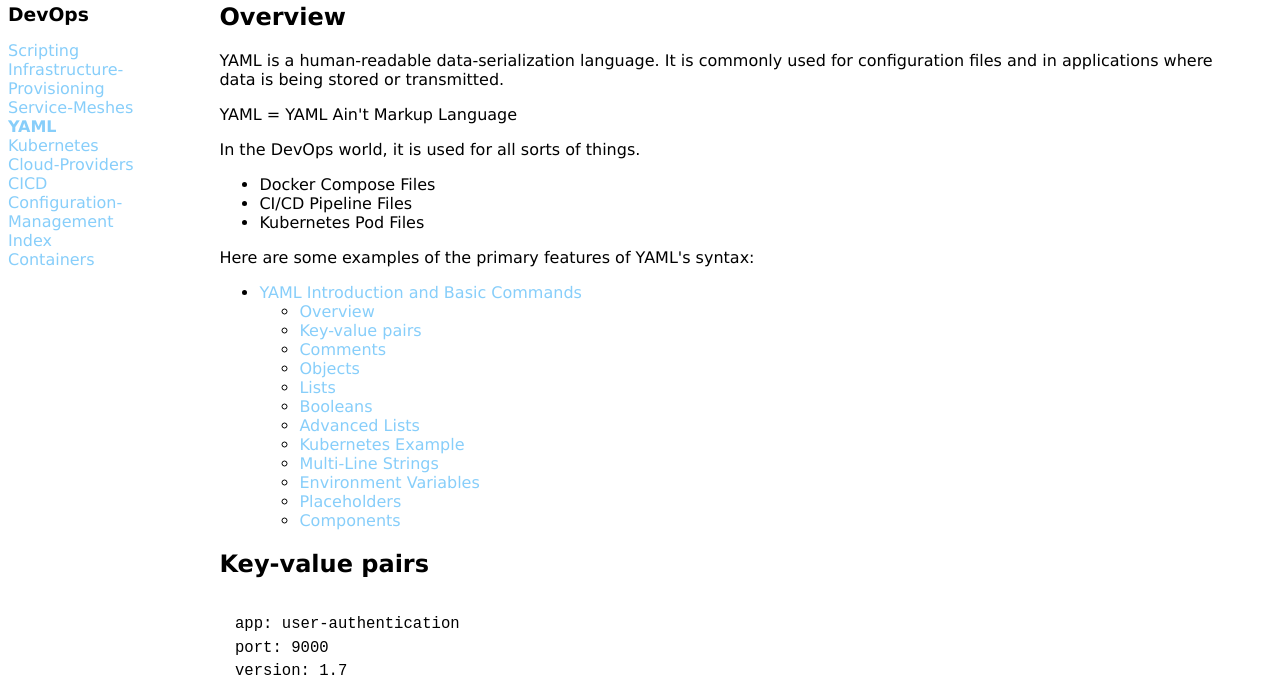
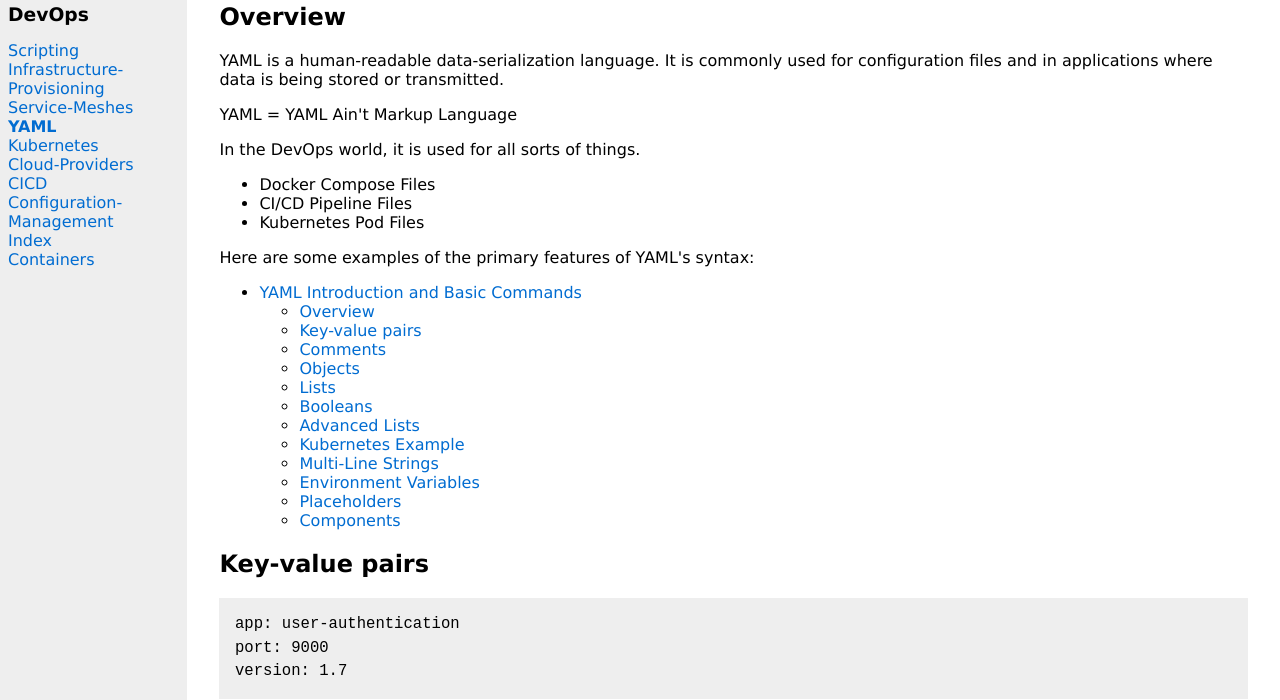
Before and after one commit to gridlocdev/custom-static-site-generator, a plain HTML site: page wwwroot/DevOps/YAML.html in a window 1280 px wide. Shown: the part 100-800 px from the top of the page. Drawn offline with Linux system fonts and the light colour scheme.

Commit message:
Added light theme to template

```diff
--- a/template/style.css
+++ b/template/style.css
@@ -1,15 +1,21 @@
 @media (prefers-color-scheme: light) {
   :root {
-    /* TODO */
+    --text-color: rgb(0, 0, 0);
+    --text-color-accent: rgb(255, 255, 255);
+    --text-color-link: rgb(0, 108, 209);
+    --bg-color-primary: rgb(255, 255, 255);
+    --bg-color-secondary: #eeeeee;
+    --bg-color-accent: rgb(103, 189, 255);
   }
 }
 @media (prefers-color-scheme: dark) {
   :root {
     --text-color: whitesmoke;
     --text-color-accent: rgb(255, 174, 52);
+    --text-color-link: lightskyblue;
     --bg-color-primary: #191919;
     --bg-color-secondary: rgb(33, 37, 41);
-    --bg-color-accent: rgb(42, 48, 53);
+    --bg-color-accent: rgb(51, 97, 133);
   }
 }
 
@@ -32,10 +38,9 @@ body {
 }
 
 a {
-  color: lightskyblue;
+  color: var(--text-color-link);
   text-decoration: none;
 }
-
 a:hover {
   text-decoration: underline;
 }
@@ -58,6 +63,7 @@ main {
   overflow-x: hidden;
   overflow-y: auto;
   padding: 0 2rem;
+  padding-bottom: 1em;
 }
 
 ul.breadcrumb,
@@ -108,4 +114,15 @@ code:not(pre code) {
   background-color: var(--bg-color-accent);
   padding: 2px 5px;
   color: var(--text-color-accent);
+  font-weight: bold;
 }
+@media (prefers-color-scheme: light) {
+  code:not(pre code) {
+    background-color: var(--bg-color-accent);
+  }
+}
+@media (prefers-color-scheme: dark) {
+  code:not(pre code) {
+    background-color: var(--bg-color-secondary);
+  }
+}
--- a/wwwroot/style.css
+++ b/wwwroot/style.css
@@ -1,15 +1,21 @@
 @media (prefers-color-scheme: light) {
   :root {
-    /* TODO */
+    --text-color: rgb(0, 0, 0);
+    --text-color-accent: rgb(255, 255, 255);
+    --text-color-link: rgb(0, 108, 209);
+    --bg-color-primary: rgb(255, 255, 255);
+    --bg-color-secondary: #eeeeee;
+    --bg-color-accent: rgb(103, 189, 255);
   }
 }
 @media (prefers-color-scheme: dark) {
   :root {
     --text-color: whitesmoke;
     --text-color-accent: rgb(255, 174, 52);
+    --text-color-link: lightskyblue;
     --bg-color-primary: #191919;
     --bg-color-secondary: rgb(33, 37, 41);
-    --bg-color-accent: rgb(42, 48, 53);
+    --bg-color-accent: rgb(51, 97, 133);
   }
 }
 
@@ -32,10 +38,9 @@ body {
 }
 
 a {
-  color: lightskyblue;
+  color: var(--text-color-link);
   text-decoration: none;
 }
-
 a:hover {
   text-decoration: underline;
 }
@@ -58,6 +63,7 @@ main {
   overflow-x: hidden;
   overflow-y: auto;
   padding: 0 2rem;
+  padding-bottom: 1em;
 }
 
 ul.breadcrumb,
@@ -108,4 +114,15 @@ code:not(pre code) {
   background-color: var(--bg-color-accent);
   padding: 2px 5px;
   color: var(--text-color-accent);
+  font-weight: bold;
 }
+@media (prefers-color-scheme: light) {
+  code:not(pre code) {
+    background-color: var(--bg-color-accent);
+  }
+}
+@media (prefers-color-scheme: dark) {
+  code:not(pre code) {
+    background-color: var(--bg-color-secondary);
+  }
+}
```
